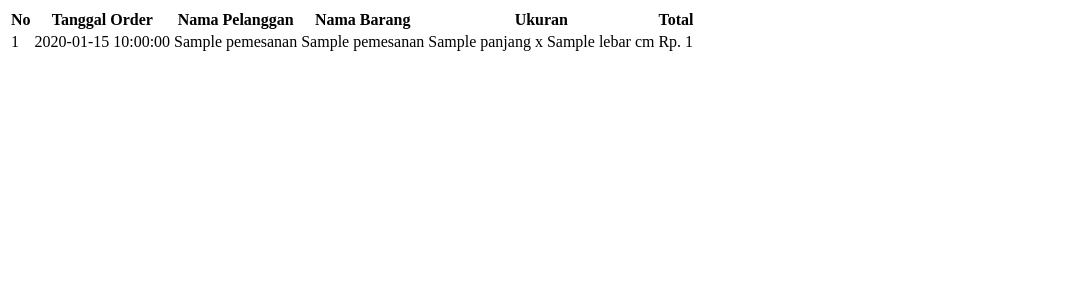
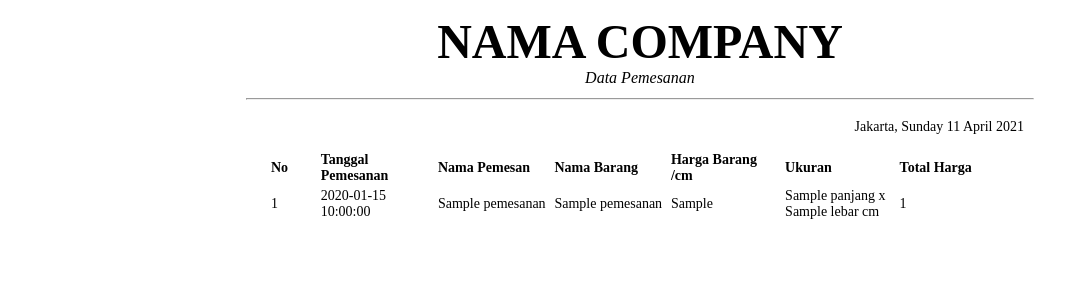
Before and after one commit to rzkiiawldn/pemesanan_barang, a CodeIgniter app: the page made by application/views/admin/barang/cetak_data.php in a window 1280 px wide. Shown: the top 300 px of the page, without its empty margins (0-1086 px from the left). Run offline with CodeIgniter, Linux system fonts and the light colour scheme; tables that the repository leaves empty or names only in its code hold one stand-in row (values such as "Sample post"); the template is opened without the code that fills it: most values are stand-ins (such as "Sample title", 1, 10 or a date in 2020).

Commit message:
mengubah tampilan cetak

```diff
--- a/application/controllers/admin/User.php
+++ b/application/controllers/admin/User.php
@@ -60,8 +60,8 @@ class User extends CI_Controller
     public function cetak_data()
     {
         $this->load->library('dompdf_gen');
+        $data['judul']  = "Cetak Data";
         $data['user']   = $this->db->get_where('tb_user', ['id_role !=' => 1])->result_array();
-        $data['profil'] = $this->db->get('tb_profil')->row_array();
         $this->load->view('admin/user/cetak_data', $data);
         // menentukan ukuran kertas
         $paper_size     = 'A4';
--- a/application/views/admin/barang/cetak_data.php
+++ b/application/views/admin/barang/cetak_data.php
@@ -1,39 +1,79 @@
-<!DOCTYPE html>
-<html lang="en">
+<html><head>
+    <title><?= $judul; ?></title>
 
-<head>
-    <meta charset="UTF-8">
-    <meta http-equiv="X-UA-Compatible" content="IE=edge">
-    <meta name="viewport" content="width=device-width, initial-scale=1.0">
-    <title>Cetak Data Pemesanan</title>
-</head>
+    <style type="text/css">
+        table {
+            border-style: double;
+            border-width: 3px;
+            border-color: white;
+        }
 
-<body>
-    <table>
+        table tr .text2 {
+            text-align: right;
+            font-size: 14px;
+        }
+
+        table tr .text {
+            text-align: center;
+            font-size: 14px;
+        }
+
+        table tr td {
+            font-size: 14px;
+        }
+
+        .besar {
+            text-transform: uppercase;
+        }
+    </style>
+
+</head><body>
+
+    <center>
+        <table width="800">
             <tr>
-            <th>No</th>
-            <th>Tanggal Order</th>
-            <th>Nama Pelanggan</th>
-            <th>Nama Barang</th>
-            <th>Ukuran</th>
-            <th>Total</th>
+                <td width="100%">
+                    <center>
+                        <font size="7" class="besar"><b>Nama Company</b></font><br>
+                        <font size="3"><i>Data Pemesanan</i></font>
+                    </center>
+                </td>
+            </tr>
+            <tr>
+                <td colspan="2">
+                    <hr>
+                </td>
+            </tr>
+            <table width="780">
+                <tr>
+                    <td class="text2">Jakarta, <?= date('l d F Y'); ?></td>
+                </tr>
+            </table>
+        </table>
+
+        <table width="750" style="text-align: left;margin-top: 5px;">
+            <tr style="margin-bottom: 5">
+                <td width="50px"><b>No</b></td>
+                <td width="120px"><b>Tanggal Pemesanan</b></td>
+                <td width="120px"><b>Nama Pemesan</b></td>
+                <td width="120px"><b>Nama Barang</b></td>
+                <td width="120px"><b>Harga Barang /cm</b></td>
+                <td width="120px"><b>Ukuran</b></td>
+                <td width="120px"><b>Total Harga</b></td>
+
             </tr>
             <?php $no = 1;
-        foreach ($pemesanan as $pesan) { ?>
+            foreach ($pemesanan as $pesan) : ?>
                 <tr>
                     <td><?= $no++; ?></td>
                     <td><?= $pesan['tanggal_pemesanan']; ?></td>
                     <td><?= $pesan['nama']; ?></td>
                     <td><?= $pesan['nama_barang']; ?></td>
+                    <td><?= $pesan['harga_barang']; ?></td>
                     <td><?= $pesan['panjang']; ?> x <?= $pesan['lebar']; ?> cm</td>
-                <td>Rp. <?= number_format($pesan['total_harga'], 0, ',', '.'); ?></td>
+                    <td><?= $pesan['total_harga']; ?></td>
                 </tr>
-        <?php } ?>
+            <?php endforeach ?>
         </table>
-    <script type="text/javascript">
-        window.print();
-    </script>
-
-</body>
-
-</html>
+    </center>
+</body></html>
--- a/application/views/admin/user/cetak_data.php
+++ b/application/views/admin/user/cetak_data.php
@@ -30,8 +30,7 @@
     <center>
         <table width="500">
             <tr>
-                <td width="60"><img src="<?= $profil['logo_website']; ?>" width="70" height="70"></td>
-                <td width="400">
+                <td width="100$%">
                 <center>
                     <font size="7" class="besar"><b>Nama Company</b></font><br>
                     <font size="3"><i>Data User</i></font>
```
Also changed, not shown: application/controllers/admin/Barang.php (+19 -2 lines), 1 other file. Lines whose indentation alone changed are shown as unchanged.
